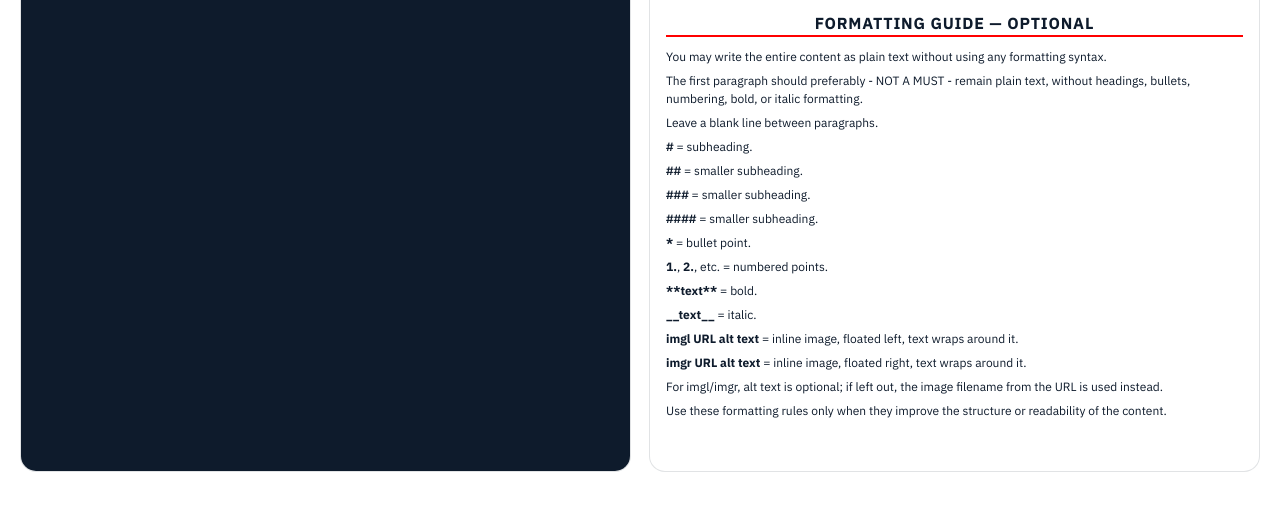
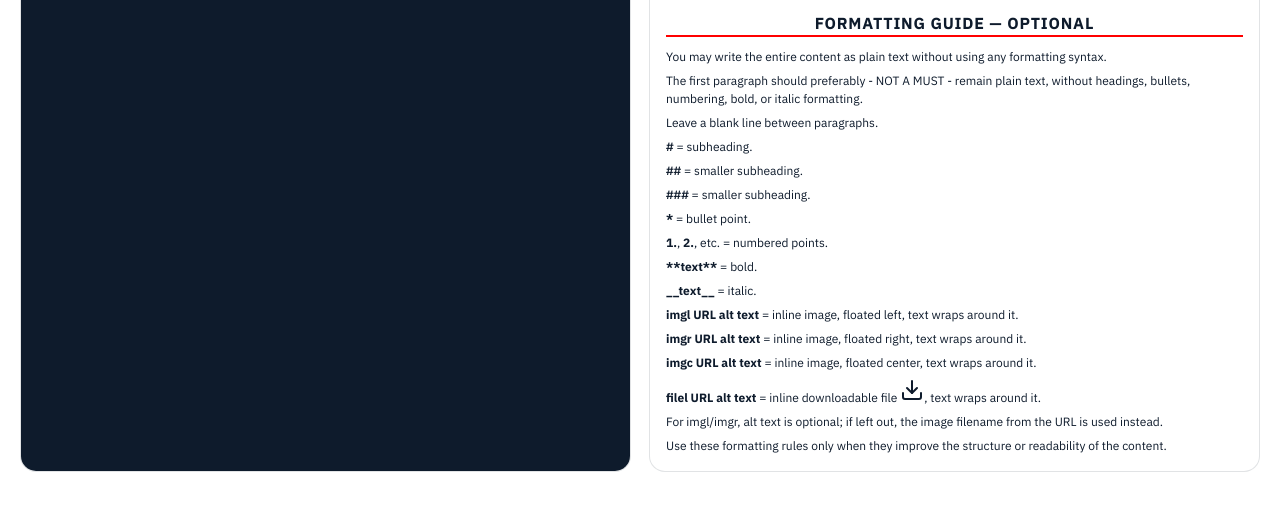
Before and after one commit to Lastissa/News-Channel, a Django app: template HOME/templates/HOME/add_news.html in a window 1280 px wide. Shown: the part 1121-1633 px from the top of the page. Run offline with Django 5.2, Linux system fonts and the light colour scheme; the template is opened without the code that fills it, so the values that code supplies are empty.

Commit message:
fix common bugs

```diff
--- a/ARCHIVE/templates/ARCHIVE/gallery.html
+++ b/ARCHIVE/templates/ARCHIVE/gallery.html
@@ -14,7 +14,7 @@
   <header class="archive-header-bar">
     <div class="archive-heading">
       <h1>Archive</h1>
-      <p class="archive-subtitle">Find, upload and download images &amp; files shared to the {{ project_name }} archive.</p>
+      <p class="archive-subtitle">Find, upload and download images &amp; files shared to the {{ project_name }} archive. </p>
     </div>
     <div class="archive-header-actions">
       {% if can_upload %}
--- a/ARCHIVE/views.py
+++ b/ARCHIVE/views.py
@@ -10,6 +10,7 @@ from django.db import IntegrityError
 from django.http import Http404, HttpResponse, JsonResponse
 from django.shortcuts import get_object_or_404, render
 from django.views import View
+from django.contrib import messages
 
 from HOME.views import _resolve_page_number
 from SERVICE_INTERNAL.abstract import error_logger, is_rate_limited
@@ -153,6 +154,8 @@ class ArchiveGalleryView(View):
     def get(self, request):
         context = _paginate(page_number=1)
         context["can_upload"] = is_authenticated(request.user)
+        if not request.user.is_authenticated:
+            messages.info(request, message="Log In To Upload Your Own Images")
         return render(request, "ARCHIVE/gallery.html", context)
 
     def post(self, request):
--- a/AUTHENTICATION/templates/auth/login.html
+++ b/AUTHENTICATION/templates/auth/login.html
@@ -97,7 +97,7 @@
       /*  If the redirect after a successful login never lands (cancelled or
             stuck), the button unfreezes after this many seconds so it can
             never end up permanently dead. */
-      var LOGIN_REDIRECT_WATCHDOG_SECONDS = 1;
+      var LOGIN_REDIRECT_WATCHDOG_SECONDS = 2;
 
       function setSubmitBusy(busy) {
         if (!submitBtn) return;
--- a/BLOG/models.py
+++ b/BLOG/models.py
@@ -109,7 +109,7 @@ class Blog(models.Model):
         return self.author.email.split("@")[0].title()
 
     def __str__(self):
-        return f"{self.author.email} {self.views} + {self.heading[:20]}"
+        return f"{self.author.email.split("@")[0]}. {self.views} Views. {self.heading[:20]}"
 
 class Comment(models.Model):
     """Comment / Feedback under the blog post"""
--- a/HOME/static/home/js/add-news-editor.js
+++ b/HOME/static/home/js/add-news-editor.js
@@ -106,7 +106,7 @@
   function renderInlineFile(url, displayText) {
     var label = (displayText || "").trim() || imageFilenameFromUrl(url);
     return '<a class="story-inline-file" href="' + escapeAttr(url) + '" download rel="noopener noreferrer">' +
-      '<span class="story-inline-file-icon" aria-hidden="true">&#128206;</span>' + escapeHtml(label) + "</a>";
+      '<span class="story-inline-file-icon" aria-hidden="true"><svg xmlns="http://w3.org" width="24" height="24" viewBox="0 0 24 24" fill="none" stroke="currentColor" stroke-width="2" stroke-linecap="round" stroke-linejoin="round"><path d="M21 15v4a2 2 0 0 1-2 2H5a2 2 0 0 1-2-2v-4" /><polyline points="7 10 12 15 17 10" /><line x1="12" x2="12" y1="15" y2="3" /></svg></span>' + escapeHtml(label) + "</a>";
   }
 
   function parseStoryContent(content) {
--- a/HOME/templates/HOME/add_news.html
+++ b/HOME/templates/HOME/add_news.html
@@ -125,13 +125,14 @@
           <small class="editor-convention-hint"><b>#</b> = subheading.</small>
           <small class="editor-convention-hint"><b>##</b> = smaller subheading.</small>
           <small class="editor-convention-hint"><b>###</b> = smaller subheading.</small>
-          <small class="editor-convention-hint"><b>####</b> = smaller subheading.</small>
           <small class="editor-convention-hint"><b>*</b> = bullet point.</small>
           <small class="editor-convention-hint"><b>1.</b>, <b>2.</b>, etc. = numbered points.</small>
           <small class="editor-convention-hint"><b>**text**</b> = bold.</small>
           <small class="editor-convention-hint"><b>__text__</b> = italic.</small>
           <small class="editor-convention-hint"><b>imgl URL alt text</b> = inline image, floated left, text wraps around it.</small>
           <small class="editor-convention-hint"><b>imgr URL alt text</b> = inline image, floated right, text wraps around it.</small>
+          <small class="editor-convention-hint"><b>imgc URL alt text</b> = inline image, floated center, text wraps around it.</small>
+          <small class="editor-convention-hint"><b>filel URL alt text</b> = inline downloadable file <svg xmlns="http://w3.org" width="24" height="24" viewBox="0 0 24 24" fill="none" stroke="currentColor" stroke-width="2" stroke-linecap="round" stroke-linejoin="round"><path d="M21 15v4a2 2 0 0 1-2 2H5a2 2 0 0 1-2-2v-4" /><polyline points="7 10 12 15 17 10" /><line x1="12" x2="12" y1="15" y2="3" /></svg>, text wraps around it.</small>
           <small class="editor-convention-hint">
             For imgl/imgr, alt text is optional; if left out, the image filename from the URL is used instead.
           </small>
--- a/HOME/templates/includes/navbar.html
+++ b/HOME/templates/includes/navbar.html
@@ -36,7 +36,7 @@
             <li><a href="{% url 'home:profile' %}">Profile home</a></li>
             <li><a href="{% url 'home:profile' %}#recent-bookmarks">Bookmarks</a></li>
             <li><a href="{% url 'home:profile' %}#reading-history">Stories history</a></li>
-            <li><a href="{% url 'home:profile' %}#recent-comments">Comment history</a></li>          <li>portfolio</li>
+            <li><a href="{% url 'home:profile' %}#recent-comments">Comment history</a></li>
           </ul>
         </li>
         <li class="nav-logout-item">
--- a/NoName/settings.py
+++ b/NoName/settings.py
@@ -163,7 +163,7 @@ CLOUDINARY_API_KEY = os.getenv('cloudinary_api_key')
 CLOUDINARY_API_SECRET = os.getenv('cloudinary_api_secret')
 
 #IMAGE UPLOADS (avatars + news images, see SERVICE_INTERNAL/images.py)
-IMAGE_UPLOAD_MAX_MB = int(os.getenv('image_upload_max_mb', 4))
+IMAGE_UPLOAD_MAX_MB = int(os.getenv('image_upload_max_mb', 5))
 #   NON-IMAGE FILE uploads to the /archive/ gallery (see
 #   SERVICE_INTERNAL.images.upload_archive_file) get their own, larger
 #   ceiling -- documents/zips/audio are commonly bigger than a JPEG.
--- a/SERVICE_INTERNAL/images.py
+++ b/SERVICE_INTERNAL/images.py
@@ -39,7 +39,7 @@ cloudinary.config(
 #   before it ever leaves the server.
 ALLOWED_CONTENT_TYPES = {"image/jpeg", "image/png"}
 
-MAX_UPLOAD_BYTES = getattr(settings, "IMAGE_UPLOAD_MAX_MB", 8) * 1024 * 1024
+MAX_UPLOAD_BYTES = getattr(settings, "IMAGE_UPLOAD_MAX_MB", 5) * 1024 * 1024
 
 
 class ImageUploadError(Exception):
```
Also changed, not shown: HOME/templates/HOME/profile.html (+4 -4 lines), db.sqlite3.
